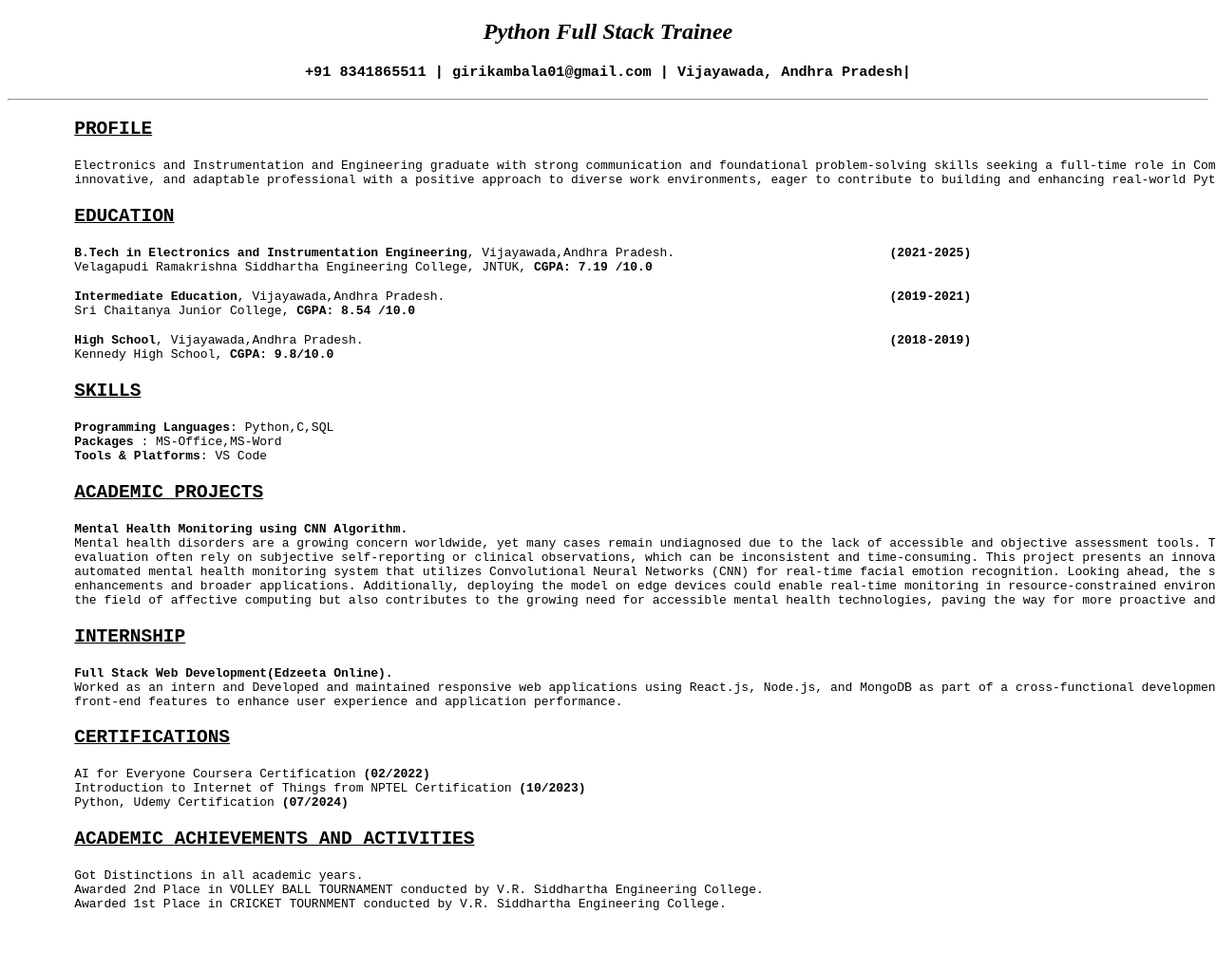
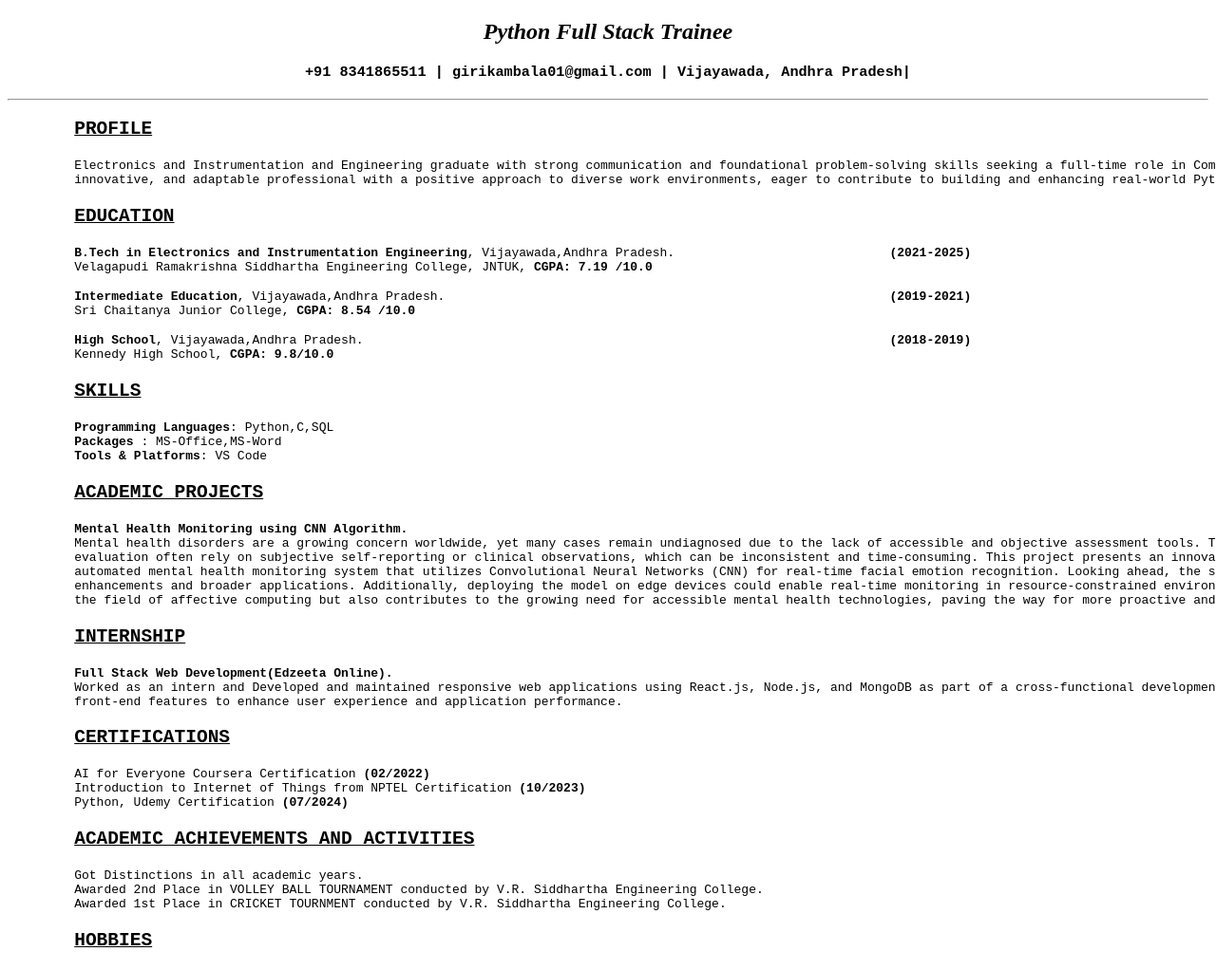
Before and after one commit to giridharkambala/resume, a plain HTML site: page index.html in a window 1280 px wide. Shown: the part 60-1082 px from the top of the page at 95% size. Before the commit the page ends 1036 px from the top, so only its background shows below. Drawn offline with Linux system fonts and the light colour scheme.

Commit message:
added h2

```diff
--- a/index.html
+++ b/index.html
@@ -46,7 +46,6 @@
     <p><pre>         Got Distinctions in all academic years.
          Awarded 2nd Place in VOLLEY BALL TOURNAMENT conducted by V.R. Siddhartha Engineering College.
          Awarded 1st Place in CRICKET TOURNMENT conducted by V.R. Siddhartha Engineering College.</pre></p>
-
-
+     <h2><pre>      <ins>HOBBIES</ins></pre></h2>
 </body>
 </html>
```
